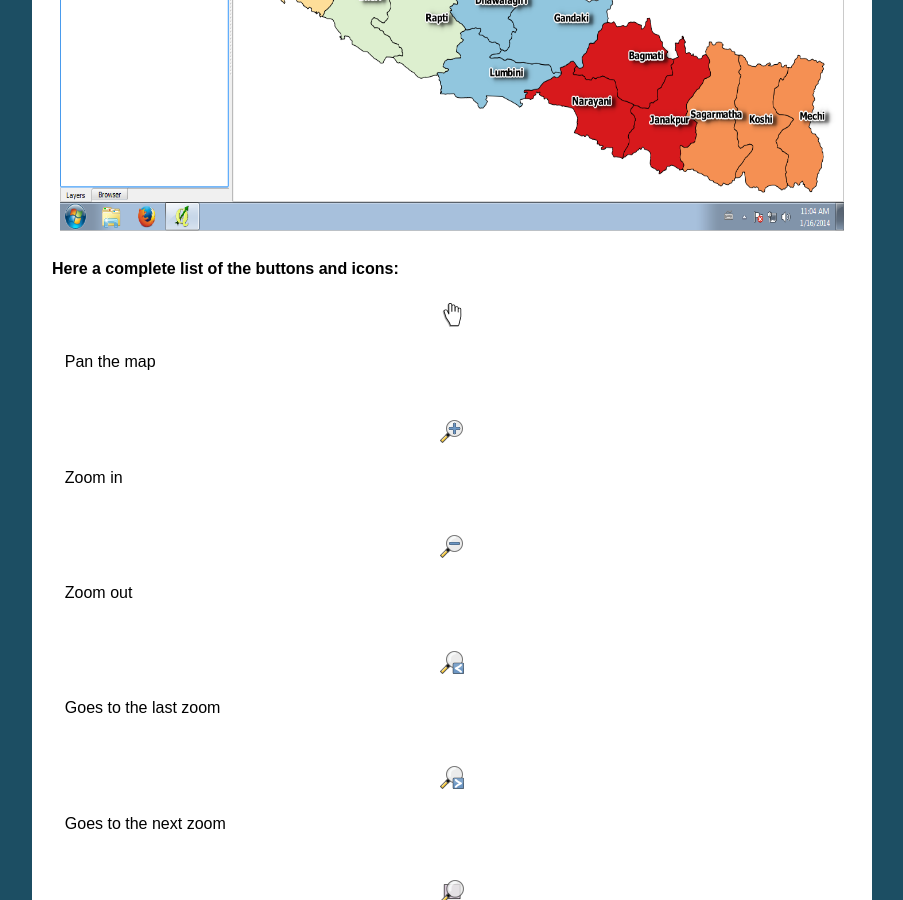
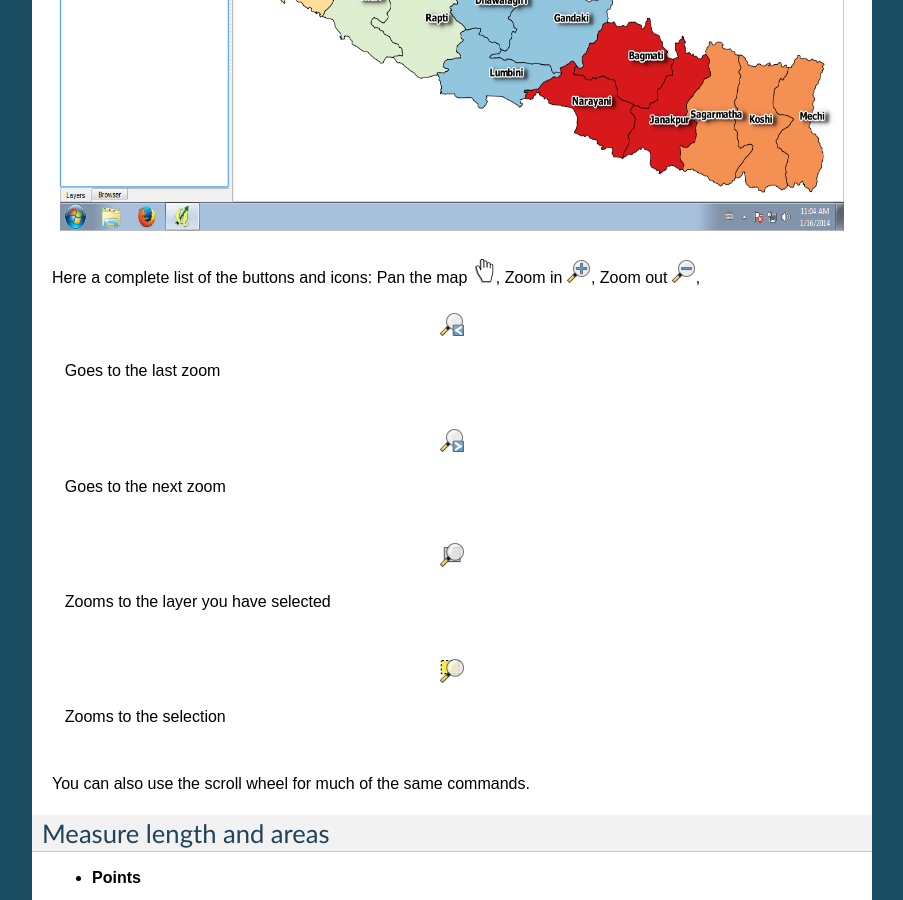
Before and after one commit to faunalia/HealthQGIS, a Sphinx documentation site: the page built from Documentation/3_2_basic_around_map.rst, in a window 1280 px wide and 900 px high, scrolled down 480 px. Shown: the whole window, without its empty margins (198-1101 px from the left). Built offline with Sphinx 7.4.7, drawn with Linux system fonts in a browser that asks for light colours.

Commit message:
Replacing images inline (to be completed)

```diff
--- a/Documentation/3_2_basic_around_map.rst
+++ b/Documentation/3_2_basic_around_map.rst
@@ -12,23 +12,12 @@ You must always click on the corresponding button and then you can perform the o
 	:align: center
 	:scale: 70%
 
-**Here a complete list of the buttons and icons:**
+Here a complete list of the buttons and icons: Pan the map |pan|, Zoom in |zoomin|, Zoom out |zoomout|,
 
 
-.. figure:: img/mActionPan.png
-
-   Pan the map
-
-
-.. figure:: img/mActionZoomIn.png
-
-   Zoom in
-
-
-.. figure:: img/mActionZoomOut.png
-
-   Zoom out
-
+.. |pan| image:: img/mActionPan.png
+.. |zoomin| image:: img/mActionZoomIn.png
+.. |zoomout| image:: img/mActionZoomOut.png
 
 .. figure:: img/mActionZoomLast.png
 
```
